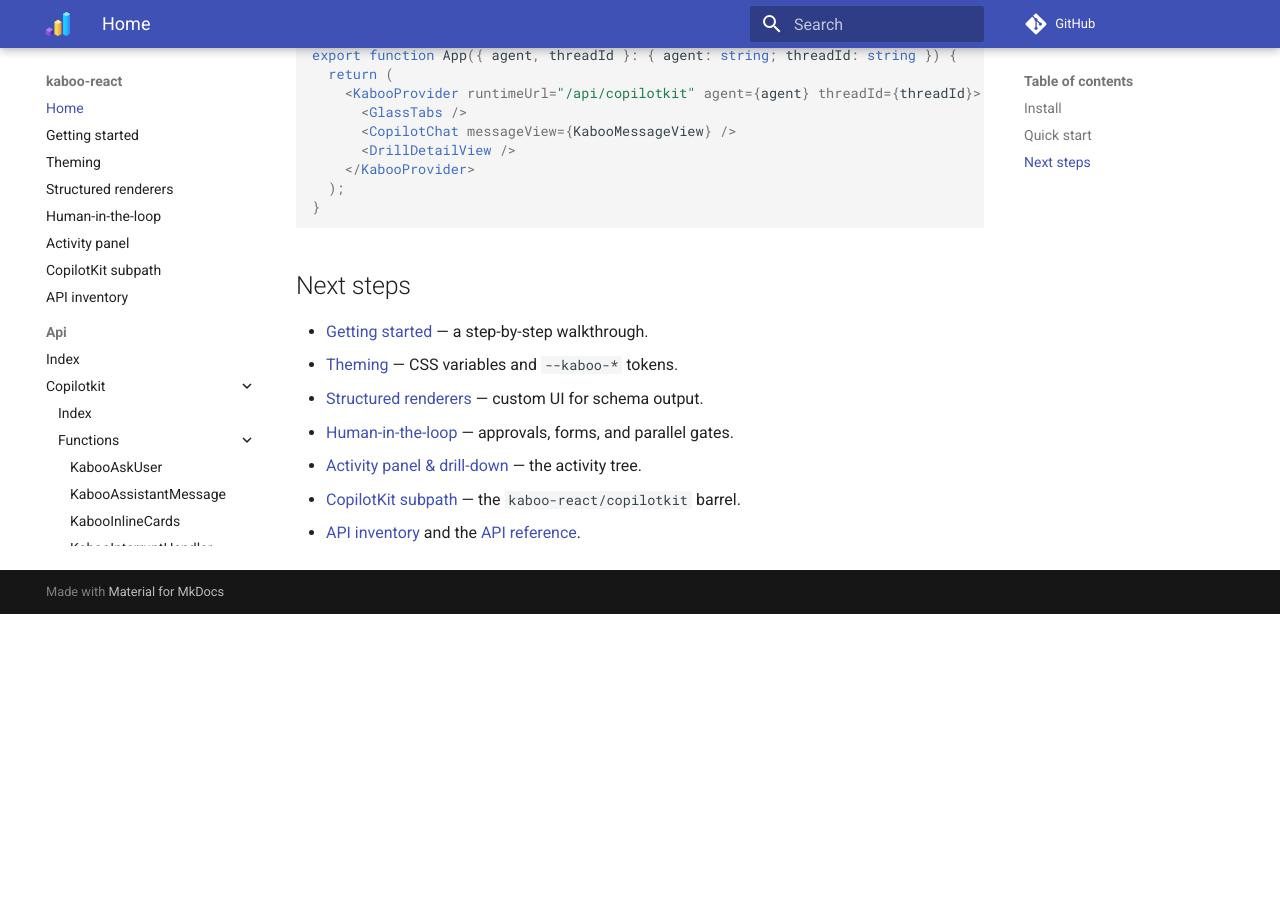
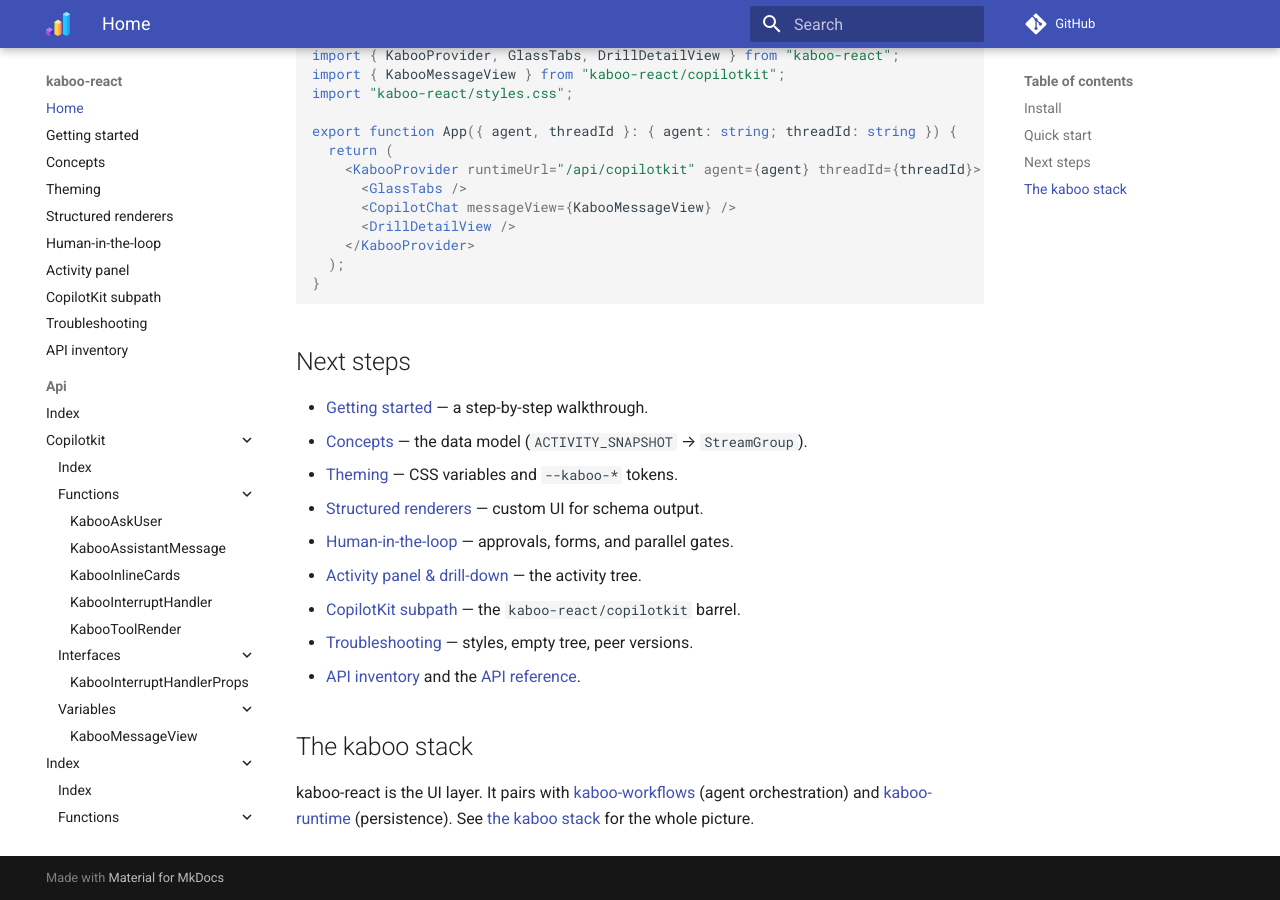
Before and after one commit to gl-pgege/kaboo-react, an MkDocs documentation site: the page built from docs/index.md, in a window 1280 px wide and 900 px high, scrolled down 770 px. Built offline with MkDocs 1.6.1 and Material for MkDocs 9.7.7, drawn with Linux system fonts in a browser that asks for light colours; comment, search, counter and statistics services are not loaded; before the commit the page ends 1384 px from its top, so only the background shows below that; some of the changed text lies outside the part shown.

Commit message:
docs: add data-model concepts + troubleshooting, install variants
Round out the react docs to the shared skeleton: a Concepts page mapping
ACTIVITY_SNAPSHOT -> StreamGroup (with a Mermaid diagram), a Troubleshooting
page (missing stylesheet, empty activity tree, CopilotKit peer version,
subpath import), npm/pnpm install variants alongside yarn, an Ecosystem nav
link + stack cross-links to the kaboo-docs portal, and a reordered nav.
Regenerate llms.

````diff
--- a/docs/index.md
+++ b/docs/index.md
@@ -14,6 +14,10 @@ endpoint to wire up.
 
 ```bash
 yarn add kaboo-react
+# or
+npm install kaboo-react
+# or
+pnpm add kaboo-react
 ```
 
 Peer dependencies: `react`, `react-dom`, `@copilotkit/react-core` (>= 1.62).
@@ -47,9 +51,19 @@ export function App({ agent, threadId }: { agent: string; threadId: string }) {
 ## Next steps
 
 - [Getting started](getting-started.md) — a step-by-step walkthrough.
+- [Concepts](concepts.md) — the data model (`ACTIVITY_SNAPSHOT` → `StreamGroup`).
 - [Theming](theming.md) — CSS variables and `--kaboo-*` tokens.
 - [Structured renderers](structured-renderers.md) — custom UI for schema output.
 - [Human-in-the-loop](hitl.md) — approvals, forms, and parallel gates.
 - [Activity panel & drill-down](activity-panel.md) — the activity tree.
 - [CopilotKit subpath](copilotkit-subpath.md) — the `kaboo-react/copilotkit` barrel.
+- [Troubleshooting](troubleshooting.md) — styles, empty tree, peer versions.
 - [API inventory](api-inventory.md) and the [API reference](api/README.md).
+
+## The kaboo stack
+
+kaboo-react is the UI layer. It pairs with
+[kaboo-workflows](https://gl-pgege.github.io/kaboo-workflows/) (agent
+orchestration) and [kaboo-runtime](https://gl-pgege.github.io/kaboo-runtime/)
+(persistence). See [the kaboo stack](https://gl-pgege.github.io/kaboo-docs/) for
+the whole picture.
--- a/mkdocs.yml
+++ b/mkdocs.yml
@@ -20,7 +20,13 @@ plugins:
 
 markdown_extensions:
   - admonition
-  - pymdownx.superfences
+  - attr_list
+  - md_in_html
+  - pymdownx.superfences:
+      custom_fences:
+        - name: mermaid
+          class: mermaid
+          format: !!python/name:pymdownx.superfences.fence_code_format
   - pymdownx.highlight
   - pymdownx.inlinehilite
   - toc:
@@ -29,10 +35,13 @@ markdown_extensions:
 nav:
   - Home: index.md
   - Getting started: getting-started.md
+  - Concepts: concepts.md
   - Theming: theming.md
   - Structured renderers: structured-renderers.md
   - Human-in-the-loop: hitl.md
   - Activity panel: activity-panel.md
   - CopilotKit subpath: copilotkit-subpath.md
+  - Troubleshooting: troubleshooting.md
   - API inventory: api-inventory.md
   - ...
+  - Ecosystem: https://gl-pgege.github.io/kaboo-docs/
````
Also changed, not shown: docs/concepts.md (added, +65 -0 lines), docs/getting-started.md (+11 -0 lines), docs/troubleshooting.md (added, +51 -0 lines), llms-full.txt (+25 -0 lines).
